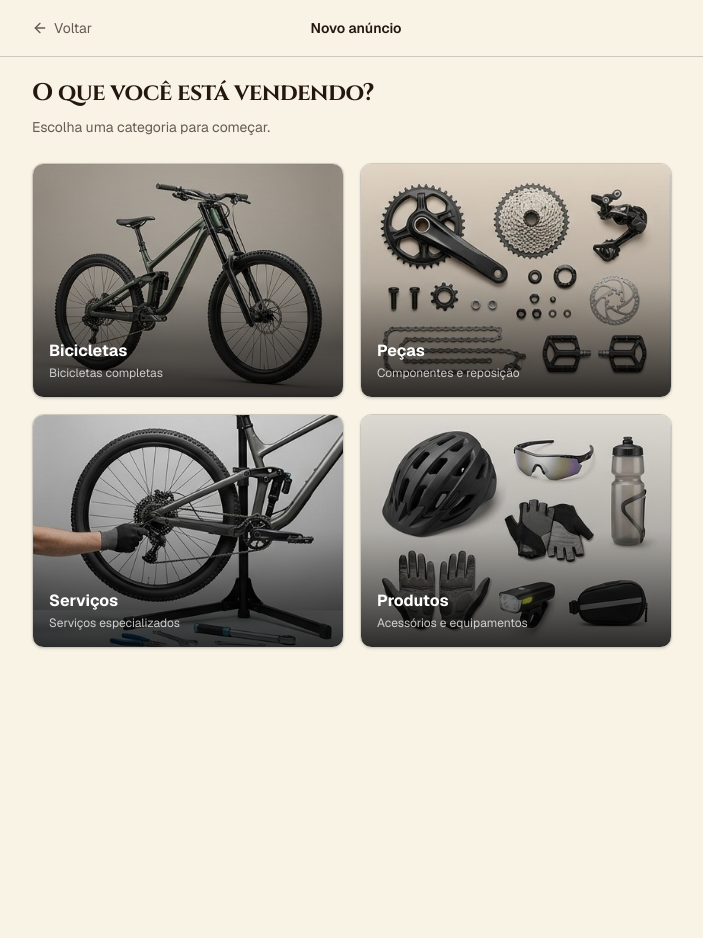
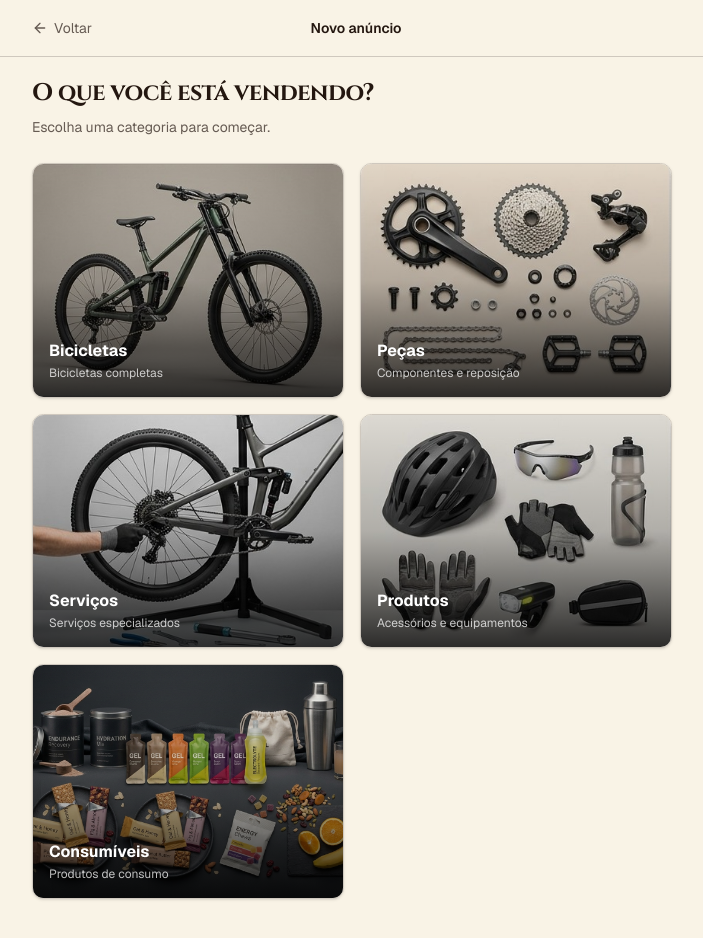
Before and after one commit to Kaiser9888/imperium-bikes-front, a Next.js app: page /publicar in a window 1280 px wide. Shown: the whole page, without its empty margins (288-991 px from the left). Before the commit the page ends 800 px from the top, so only its background shows below. Built offline with nearby package versions, Linux system fonts and the light colour scheme; no server answers; a web font is replaced by a local one.

Commit message:
feat: nova categoria de consumiveis

```diff
--- a/src/components/publish/CategoryStep.tsx
+++ b/src/components/publish/CategoryStep.tsx
@@ -42,6 +42,13 @@ const MAIN_CATEGORIES: readonly MainCategory[] = [
     description: "Acessórios e equipamentos",
     image: "/images/categories/produtos.jpg",
     route: "/publicar/produtos",
+  },
+  {
+    id: "consumiveis",
+    label: "Consumíveis",
+    description: "Produtos de consumo",
+    image: "/images/categories/consumiveis.jpg",
+    route: "/publicar/consumiveis",
   },
 ] as const
 
```
Also changed, not shown: app/publicar/consumiveis/page.tsx (added), public/images/categories/consumiveis.jpg (added).
